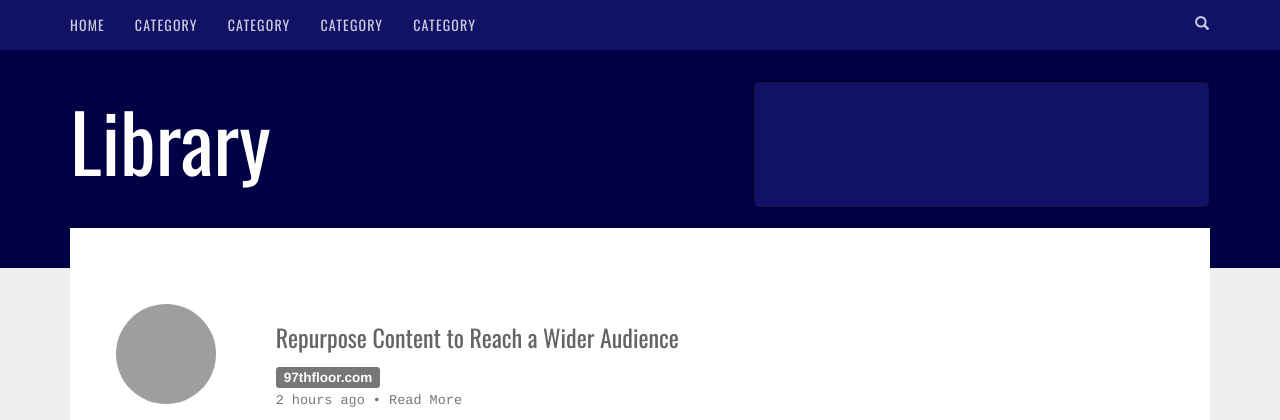
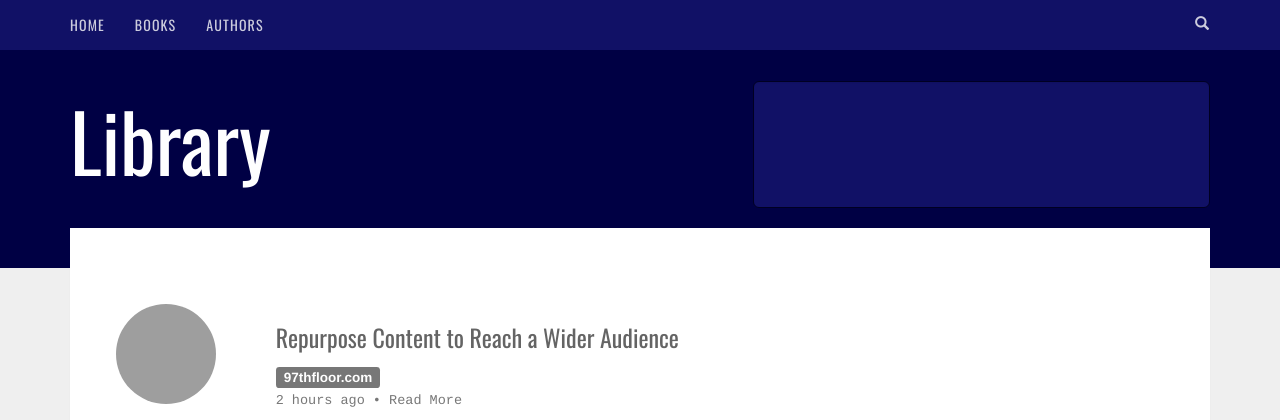
Before and after one commit to ahmedsherifm/library-nodejs, a Node server app: page / in a window 1280 px wide. Shown: the top 420 px of the page. Run offline with Node 20, Linux system fonts and the light colour scheme; some libraries are stand-ins or nearby versions; grey boxes are pictures that could not be loaded.

Commit message:
setup basic navigation

```diff
--- a/app.js
+++ b/app.js
@@ -18,7 +18,16 @@ app.set('views', './src/views');
 app.set('view engine', 'ejs');
 
 app.get('/', (req, res) => {
-  res.render('index', { list: ['a', 'b'], title: 'Library' });
+  res.render(
+    'index',
+    {
+      nav: [
+        { link: '/books', title: 'Books' },
+        { link: '/authors', title: 'Authors' }
+      ],
+      title: 'Library'
+    }
+  );
 });
 
 app.listen(port, () => {
--- a/src/views/index.ejs
+++ b/src/views/index.ejs
@@ -20,18 +20,11 @@
       </div>
       <nav class="collapse navbar-collapse" role="navigation">
         <ul class="nav navbar-nav">
-          <li>
-            <a href="#">Category</a>
-          </li>
-          <li>
-            <a href="#">Category</a>
-          </li>
-          <li>
-            <a href="#">Category</a>
-          </li>
-          <li>
-            <a href="#">Category</a>
-          </li>
+          <%for(let i=0; i<nav.length; i++){%>
+            <li>
+              <a href="<%=nav[i].link%>"><%=nav[i].title%></a>
+            </li>
+          <%}%>
         </ul>
         <ul class="nav navbar-right navbar-nav">
           <li class="dropdown">
```
Also changed, not shown: .eslintrc.js.
